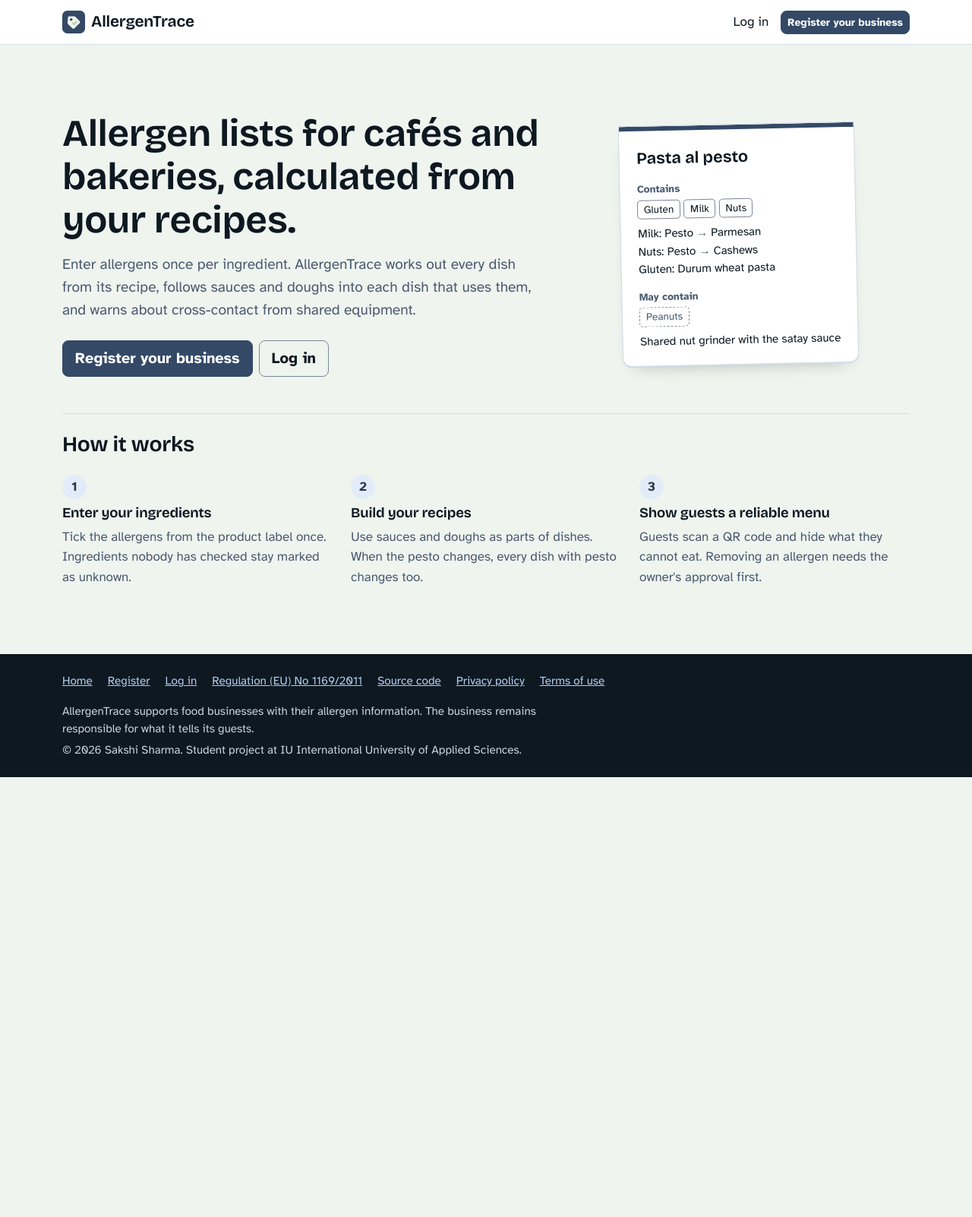
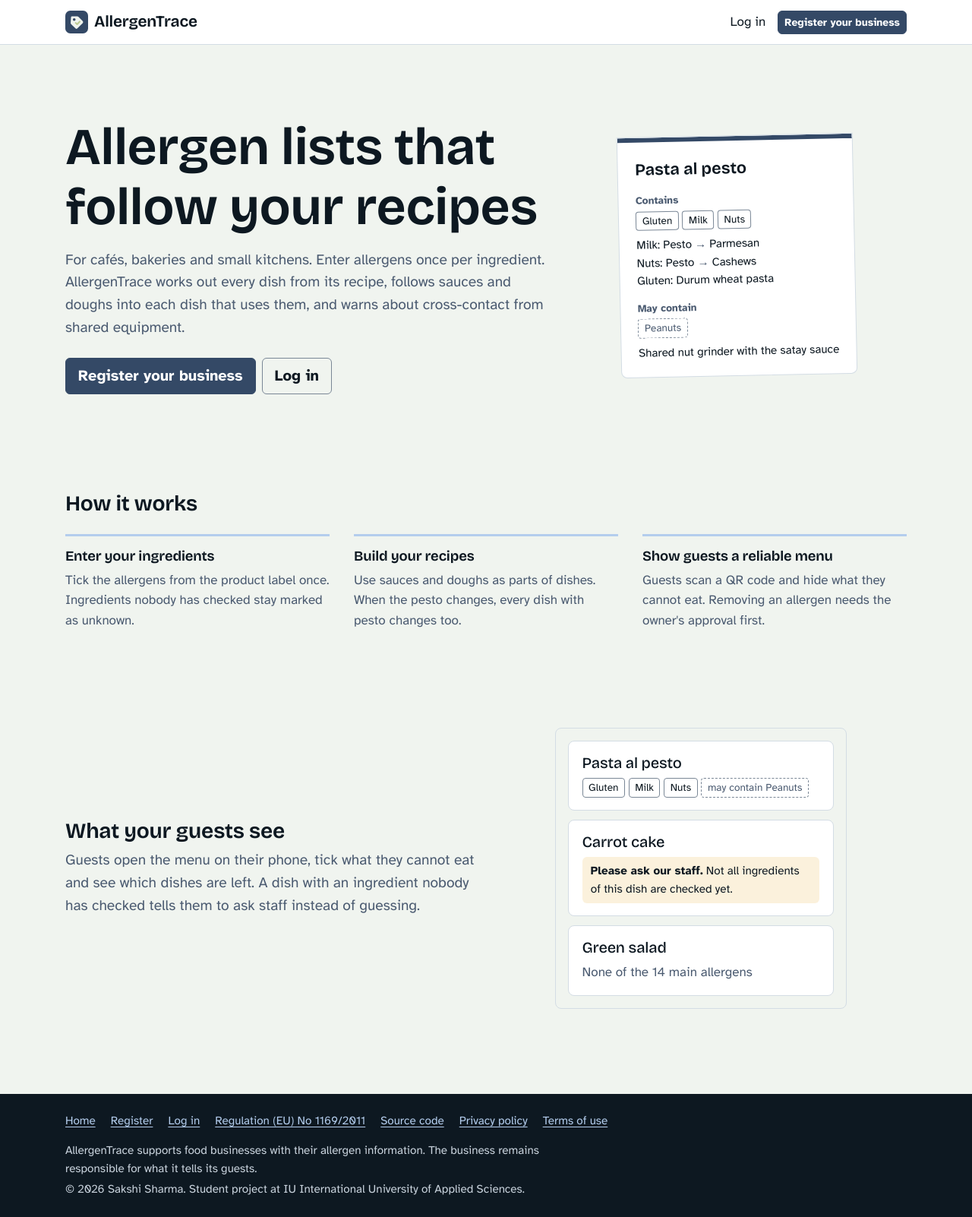
Before and after one commit to sakshish12/allergentrace, a Django app: page / in a window 1280 px wide. Shown: the whole page at 76% size. Before the commit the page ends 1023 px from the top, so only its background shows below. Run offline with Django 5.2, Linux system fonts and the light colour scheme; parts of the project's set-up code (start-up, migrations or seed data) failed here and were passed over; some libraries are stand-ins or nearby versions.

Commit message:
Refine the interface: consistent radii, quieter tables and delete links, dashboard count strip, guest menu preview on the start page

```diff
--- a/static/css/app.css
+++ b/static/css/app.css
@@ -67,9 +67,25 @@
   --bs-link-color-rgb: 52, 73, 102;
   --bs-link-hover-color-rgb: 38, 56, 80;
   --bs-primary-rgb: 52, 73, 102;
-  --bs-border-radius: 0.5rem;
+  --bs-border-radius: 6px;
   --bs-focus-ring-color: rgba(52, 73, 102, 0.35);
+
+  /* Two radii only: tight on controls and chips, a little softer on surfaces */
+  --r-control: 6px;
+  --r-panel: 8px;
+  --r-chip: 4px;
+  --ease-out: cubic-bezier(0.23, 1, 0.32, 1);
 }
+
+/* Phones get a 16px page margin instead of Bootstrap's 12px */
+.container { --bs-gutter-x: 2rem; }
+
+/* Browser surfaces follow the palette too */
+::selection { background: var(--sky); color: var(--navy); }
+html { accent-color: var(--slate); caret-color: var(--slate); }
+a { text-underline-offset: 0.18em; text-decoration-thickness: 1px; }
+a:hover { text-decoration-thickness: 2px; }
+table, time, .badge-count, .stat-value { font-variant-numeric: tabular-nums; }
 
 /* Typography: one display face for headings, one reading face for everything else. */
 h1, h2, h3, h4, .h1, .h2, .h3, .h4, .navbar-brand {
@@ -94,7 +110,12 @@ h1, h2, h3, h4, .h1, .h2, .h3, .h4, .navbar-brand {
 .nav-context { font-size: 0.9rem; color: var(--muted); line-height: 1.2; }
 
 /* Buttons */
-.btn { font-weight: 700; border-radius: 0.5rem; }
+.btn { font-weight: 700; border-radius: var(--r-control); }
+/* Pressing a button gives a small, quick response; nothing moves on hover */
+@media (prefers-reduced-motion: no-preference) {
+  .btn { transition: transform 160ms var(--ease-out), background-color 160ms var(--ease-out), border-color 160ms var(--ease-out); }
+  .btn:active { transform: scale(0.97); }
+}
 .btn-primary {
   --bs-btn-bg: var(--primary);
   --bs-btn-border-color: var(--primary);
@@ -117,7 +138,9 @@ h1, h2, h3, h4, .h1, .h2, .h3, .h4, .navbar-brand {
   --bs-btn-hover-bg: #87301f;
   --bs-btn-hover-border-color: #87301f;
 }
-.link-danger { color: var(--danger) !important; }
+/* Destructive row links stay quiet until they are pointed at; red is a signal, not decoration */
+.link-danger { color: var(--muted) !important; text-decoration-color: currentColor !important; }
+.link-danger:hover, .link-danger:focus-visible { color: var(--danger) !important; }
 
 /* Forms */
 .form-control, .form-select { border-color: var(--control-line); background-color: var(--surface); }
@@ -137,20 +160,20 @@ h1, h2, h3, h4, .h1, .h2, .h3, .h4, .navbar-brand {
 input[aria-invalid="true"], select[aria-invalid="true"] { border-color: var(--danger); }
 
 /* Messages: tinted surface with a thin border in the same hue */
-.alert { border: 1px solid; border-radius: 0.5rem; }
+.alert { border: 1px solid; border-radius: var(--r-panel); }
 .alert-success { background: var(--sage-tint); border-color: var(--sage); color: var(--ink); }
 .alert-danger { background: var(--danger-tint); border-color: var(--danger); color: var(--ink); }
 .alert-info { background: var(--primary-tint); border-color: var(--sky); color: var(--ink); }
 .alert-warning { background: var(--caution-tint); border-color: var(--caution); color: var(--ink); }
 
 /* Status badges: colour plus a word, never colour alone */
-.badge-status { display: inline-block; font-size: 0.8rem; font-weight: 700; padding: 0.2em 0.6em; border-radius: 0.3rem; }
+.badge-status { display: inline-block; font-size: 0.8rem; font-weight: 700; padding: 0.2em 0.6em; border-radius: var(--r-chip); }
 .badge-checked { background: var(--sage); color: var(--ink); }
 .badge-unknown { background: var(--caution); color: var(--ink); }
 
 /* Allergen chips, used wherever allergens are listed */
 .chips { display: flex; flex-wrap: wrap; gap: 0.3rem; margin: 0; padding: 0; list-style: none; }
-.chip { font-size: 0.85rem; padding: 0.1em 0.55em; border: 1px solid var(--control-line); border-radius: 0.3rem; background: var(--surface); }
+.chip { font-size: 0.85rem; padding: 0.1em 0.55em; border: 1px solid var(--control-line); border-radius: var(--r-chip); background: var(--surface); }
 .chip-trace { border-style: dashed; color: var(--muted); }
 
 /* Page header with title and main action */
@@ -158,9 +181,9 @@ input[aria-invalid="true"], select[aria-invalid="true"] { border-color: var(--da
 .page-head h1 { margin: 0; }
 
 /* Tables become stacked cards on narrow screens, so nothing scrolls sideways. */
-.data-table { width: 100%; background: var(--surface); border: 1px solid var(--line); border-radius: 0.5rem; border-collapse: separate; border-spacing: 0; }
+.data-table { width: 100%; background: var(--surface); border: 1px solid var(--line); border-radius: var(--r-panel); border-collapse: separate; border-spacing: 0; }
 .data-table th, .data-table td { padding: 0.75rem 1rem; border-bottom: 1px solid var(--line); vertical-align: top; }
-.data-table thead th { font-size: 0.9rem; color: var(--muted); font-weight: 700; background: var(--paper); }
+.data-table thead th { font-size: 0.85rem; color: var(--muted); font-weight: 400; }
 .data-table tbody tr:last-child td { border-bottom: 0; }
 .row-actions { white-space: nowrap; text-align: right; }
 .row-actions a + a { margin-left: 1rem; }
@@ -175,30 +198,32 @@ input[aria-invalid="true"], select[aria-invalid="true"] { border-color: var(--da
 }
 
 /* Allergen entry table in the ingredient form */
-.allergen-table { width: 100%; max-width: 36rem; background: var(--surface); border: 1px solid var(--line); border-radius: 0.5rem; border-collapse: separate; border-spacing: 0; }
-.allergen-table thead th { font-size: 0.9rem; color: var(--muted); background: var(--paper); }
+.allergen-table { width: 100%; max-width: 36rem; background: var(--surface); border: 1px solid var(--line); border-radius: var(--r-panel); border-collapse: separate; border-spacing: 0; }
+.allergen-table thead th { font-size: 0.85rem; color: var(--muted); font-weight: 400; }
 .allergen-table td, .allergen-table th { vertical-align: middle; padding: 0.45rem 0.75rem; border-bottom: 1px solid var(--line); }
 .allergen-table tbody tr:last-child > * { border-bottom: 0; }
 .allergen-table td { text-align: center; }
 .allergen-table .form-check-input { width: 1.25rem; height: 1.25rem; margin: 0; }
 
-/* Cards on the dashboard: one surface style, used only there */
-.tile { display: block; height: 100%; padding: 1.25rem; background: var(--surface); border: 1px solid var(--line); border-radius: 0.75rem; color: var(--ink); text-decoration: none; }
-.tile:hover, .tile:focus-visible { border-color: var(--primary); }
-.tile h2 { font-size: 1.25rem; margin-bottom: 0.35rem; color: var(--primary-dark); }
-.tile p { color: var(--muted); margin: 0; }
+/* Dashboard: one strip of counts, divided by space and a tone step, not separate cards */
+.stats { display: grid; grid-template-columns: repeat(auto-fit, minmax(10rem, 1fr)); gap: 1px; margin: 0 0 2.5rem; padding: 0; list-style: none; background: var(--line); border: 1px solid var(--line); border-radius: var(--r-panel); overflow: hidden; }
+.stats a { display: block; height: 100%; padding: 1rem 1.25rem 1.1rem; background: var(--surface); color: var(--ink); text-decoration: none; }
+.stats a:hover, .stats a:focus-visible { background: var(--primary-tint); }
+.stats a:focus-visible { outline-offset: -3px; }
+.stat-label { display: block; font-size: 0.9rem; color: var(--muted); }
+.stat-value { display: block; font-family: var(--font-display); font-size: 2rem; font-weight: 650; line-height: 1.1; color: var(--primary-dark); }
 
 /* Start page: the kitchen ticket shows the product's idea with a real example */
-.hero { padding: 2.5rem 0 3rem; }
-.hero h1 { font-size: clamp(2rem, 5vw, 3.1rem); max-width: 14em; margin-bottom: 1rem; }
+.hero { padding: 3rem 0 4rem; }
+.hero h1 { font-size: clamp(2.3rem, 5.5vw, 4.25rem); max-width: 12em; margin-bottom: 1rem; text-wrap: balance; }
 .ticket {
   background: var(--surface);
   border: 1px solid var(--line);
-  border-radius: 0 0 0.75rem 0.75rem; /* square top like a ticket torn from the printer */
+  border-radius: 0 0 var(--r-panel) var(--r-panel); /* square top like a ticket torn from the printer */
   padding: calc(1.25rem + 6px) 1.4rem 1.25rem;
   max-width: 26rem;
-  /* the green header strip is an inset shadow, so it never fights the rounded corners */
-  box-shadow: inset 0 6px 0 var(--primary), 0 1px 0 var(--line), 0 12px 24px -18px rgba(13, 24, 33, 0.45);
+  /* the header strip is an inset shadow, so it never fights the rounded corners */
+  box-shadow: inset 0 6px 0 var(--primary);
   transform: rotate(-1.2deg);
 }
 .ticket-dish { font-family: var(--font-display); font-size: 1.35rem; font-weight: 650; margin-bottom: 0.75rem; }
@@ -208,14 +233,12 @@ input[aria-invalid="true"], select[aria-invalid="true"] { border-color: var(--da
 .trace-path { font-size: 0.95rem; }
 .trace-path .step { white-space: nowrap; }
 .trace-path .arrow { color: var(--muted); margin: 0 0.25rem; }
-@media (prefers-reduced-motion: no-preference) {
-  .ticket { transition: transform 0.3s ease; }
-  .ticket:hover { transform: rotate(0deg); }
-}
-.steps { counter-reset: step; list-style: none; padding: 0; display: grid; gap: 1.5rem; grid-template-columns: repeat(auto-fit, minmax(14rem, 1fr)); }
-.steps li { counter-increment: step; }
-.steps li::before { content: counter(step); display: inline-grid; place-items: center; width: 2rem; height: 2rem; border-radius: 50%; background: var(--primary-tint); color: var(--primary-dark); font-weight: 700; margin-bottom: 0.5rem; }
+.home-section { padding: 4rem 0; }
+.steps { list-style: none; padding: 0; margin: 0; display: grid; gap: 2rem; grid-template-columns: repeat(auto-fit, minmax(15rem, 1fr)); }
+.steps li { padding-top: 1rem; border-top: 3px solid var(--sky); }
 .steps h3 { font-size: 1.15rem; }
+/* A piece of the real guest menu, shown at a fixed width so it reads like a phone */
+.guest-dishes.guest-preview { width: 100%; max-width: 24rem; padding: 1rem; background: var(--paper); border: 1px solid var(--line); border-radius: var(--r-panel); }
 
 /* Footer: the darkest brand colour anchors the page */
 .site-footer { background: var(--navy); font-size: 0.95rem; color: #c9d3dd; border-top: 0 !important; }
@@ -233,39 +256,34 @@ a:focus-visible, button:focus-visible, .btn:focus-visible, input:focus-visible,
 /* Long words (e-mails, compound German nouns) wrap instead of widening the page */
 body { overflow-wrap: anywhere; }
 
-/* Header backgrounds must follow the tables' rounded corners */
-.data-table thead th:first-child, .allergen-table thead th:first-child { border-top-left-radius: 0.5rem; }
-.data-table thead th:last-child, .allergen-table thead th:last-child { border-top-right-radius: 0.5rem; }
-
 /* The declaration on a recipe page uses the ticket look, without the tilt */
 .ticket-flat { transform: none; max-width: none; }
-.ticket-flat:hover { transform: none; }
 
 /* Counter in the navigation, e.g. approvals waiting */
-.badge-count { background: var(--caution); color: var(--ink); font-size: 0.75rem; vertical-align: 0.1em; border-radius: 0.3rem; }
+.badge-count { background: var(--caution); color: var(--ink); font-size: 0.75rem; vertical-align: 0.1em; border-radius: var(--r-chip); }
 
 /* Menu page in the back office */
-.panel { height: 100%; padding: 1.25rem; background: var(--surface); border: 1px solid var(--line); border-radius: 0.75rem; }
+.panel { height: 100%; padding: 1.25rem; background: var(--surface); border: 1px solid var(--line); border-radius: var(--r-panel); }
 .panel h2 { font-size: 1.25rem; margin-bottom: 0.5rem; color: var(--primary-dark); }
-.qr-panel img { display: block; margin: 0.25rem 0 0.75rem; background: #ffffff; border: 1px solid var(--line); border-radius: 0.4rem; }
+.qr-panel img { display: block; margin: 0.25rem 0 0.75rem; background: #ffffff; border: 1px solid var(--line); border-radius: var(--r-control); }
 .check-list { display: grid; gap: 0.35rem 1.5rem; grid-template-columns: repeat(auto-fill, minmax(14rem, 1fr)); }
 
 /* Guest menu: one narrow column that reads like a printed menu card, also at 360 px */
 .guest-container { max-width: 44rem; }
 .guest-head { background: var(--surface); border-bottom: 1px solid var(--line); box-shadow: inset 0 6px 0 var(--primary); padding: calc(1rem + 6px) 0 1rem; }
-.guest-kicker { font-size: 0.85rem; font-weight: 700; color: var(--muted); text-transform: uppercase; letter-spacing: 0.06em; }
+.guest-sub { font-size: 0.95rem; color: var(--muted); }
 .lang-switch { display: flex; gap: 0.25rem; list-style: none; margin: 0; padding: 0; }
-.lang-switch a { display: inline-block; white-space: nowrap; overflow-wrap: normal; padding: 0.4rem 0.6rem; min-height: 44px; line-height: 1.75; border-radius: 0.4rem; color: var(--ink); text-decoration: none; }
+.lang-switch a { display: inline-block; white-space: nowrap; overflow-wrap: normal; padding: 0.4rem 0.6rem; min-height: 44px; line-height: 1.75; border-radius: var(--r-control); color: var(--ink); text-decoration: none; }
 .lang-switch a[aria-current="page"] { background: var(--primary-tint); color: var(--primary-dark); font-weight: 700; }
-.guest-filter { background: var(--surface); border: 1px solid var(--line); border-radius: 0.75rem; padding: 0.9rem 1.1rem; }
+.guest-filter { background: var(--surface); border: 1px solid var(--line); border-radius: var(--r-panel); padding: 0.9rem 1.1rem; }
 .guest-filter summary { font-weight: 700; cursor: pointer; min-height: 28px; }
 .allergen-grid { display: grid; gap: 0.4rem 1rem; grid-template-columns: repeat(auto-fill, minmax(9.5rem, 1fr)); }
 .guest .form-check-input { width: 1.2rem; height: 1.2rem; margin-top: 0.2rem; }
 .guest-status:empty { display: none; }
 .guest-status { color: var(--muted); }
 .guest-dishes { list-style: none; padding: 0; margin: 0; display: grid; gap: 0.75rem; }
-.guest-dish { background: var(--surface); border: 1px solid var(--line); border-radius: 0.75rem; padding: 1rem 1.1rem; }
-.ask-staff { padding: 0.45rem 0.7rem; border-radius: 0.4rem; background: var(--caution-tint); font-size: 0.95rem; }
+.guest-dish { background: var(--surface); border: 1px solid var(--line); border-radius: var(--r-panel); padding: 1rem 1.1rem; }
+.ask-staff { padding: 0.45rem 0.7rem; border-radius: var(--r-control); background: var(--caution-tint); font-size: 0.95rem; }
 .ask-staff-strong { box-shadow: inset 0 0 0 2px var(--caution); }
 
 /* Privacy policy and terms of use */
--- a/templates/home.html
+++ b/templates/home.html
@@ -4,9 +4,9 @@
 {% block content %}
 <section class="hero row align-items-center gy-5">
   <div class="col-lg-7">
-    <h1>{% translate "Allergen lists for cafés and bakeries, calculated from your recipes." %}</h1>
+    <h1>{% translate "Allergen lists that follow your recipes" %}</h1>
     <p class="lead mb-4">
-      {% translate "Enter allergens once per ingredient. AllergenTrace works out every dish from its recipe, follows sauces and doughs into each dish that uses them, and warns about cross-contact from shared equipment." %}
+      {% translate "For cafés, bakeries and small kitchens. Enter allergens once per ingredient. AllergenTrace works out every dish from its recipe, follows sauces and doughs into each dish that uses them, and warns about cross-contact from shared equipment." %}
     </p>
     <div class="d-flex flex-wrap gap-2">
       <a class="btn btn-primary btn-lg" href="{% url 'signup' %}">{% translate "Register your business" %}</a>
@@ -34,7 +34,7 @@
   </div>
 </section>
 
-<section class="py-4 border-top" aria-labelledby="how">
+<section class="home-section" aria-labelledby="how">
   <h2 id="how" class="h3 mb-4">{% translate "How it works" %}</h2>
   <ol class="steps">
     <li>
@@ -51,4 +51,28 @@
     </li>
   </ol>
 </section>
+<section class="home-section" aria-labelledby="guests">
+<div class="row gy-4 align-items-center">
+  <div class="col-lg-6">
+    <h2 id="guests" class="h3">{% translate "What your guests see" %}</h2>
+    <p class="lead mb-0">{% translate "Guests open the menu on their phone, tick what they cannot eat and see which dishes are left. A dish with an ingredient nobody has checked tells them to ask staff instead of guessing." %}</p>
+  </div>
+  <div class="col-lg-6 d-flex justify-content-lg-center">
+    <ul class="guest-preview guest-dishes" data-ui aria-label="{% translate 'Example: guest menu on a phone' %}">
+      <li class="guest-dish">
+        <h3 class="h5 mb-2">Pasta al pesto</h3>
+        <ul class="chips" aria-label="{% translate 'Allergens' %}"><li class="chip">{% translate "Gluten" %}</li><li class="chip">{% translate "Milk" %}</li><li class="chip">{% translate "Nuts" %}</li>{% translate "Peanuts" as peanuts %}<li class="chip chip-trace">{% blocktranslate with label=peanuts %}may contain {{ label }}{% endblocktranslate %}</li></ul>
+      </li>
+      <li class="guest-dish">
+        <h3 class="h5 mb-2">{% translate "Carrot cake" %}</h3>
+        <p class="ask-staff mb-0"><strong>{% translate "Please ask our staff." %}</strong> {% translate "Not all ingredients of this dish are checked yet." %}</p>
+      </li>
+      <li class="guest-dish">
+        <h3 class="h5 mb-2">{% translate "Green salad" %}</h3>
+        <p class="mb-0 text-body-secondary">{% translate "None of the 14 main allergens" %}</p>
+      </li>
+    </ul>
+  </div>
+</div>
+</section>
 {% endblock %}
--- a/templates/publication/guest_menu.html
+++ b/templates/publication/guest_menu.html
@@ -16,8 +16,8 @@
   <header class="guest-head">
     <div class="container guest-container d-flex justify-content-between align-items-start gap-3">
       <div>
-        <p class="guest-kicker mb-1">{% translate "Menu with allergens" %}</p>
-        <h1 class="h3 mb-0">{{ menu.business.name }}</h1>
+        <h1 class="h3 mb-1">{{ menu.business.name }}</h1>
+        <p class="guest-sub mb-0">{% translate "Menu with allergens" %}</p>
       </div>
       <nav aria-label="{% translate 'Language' %}">
         <ul class="lang-switch">
```
Also changed, not shown: docs/design.md (+12 -0 lines), templates/accounts/dashboard.html (+7 -35 lines).
